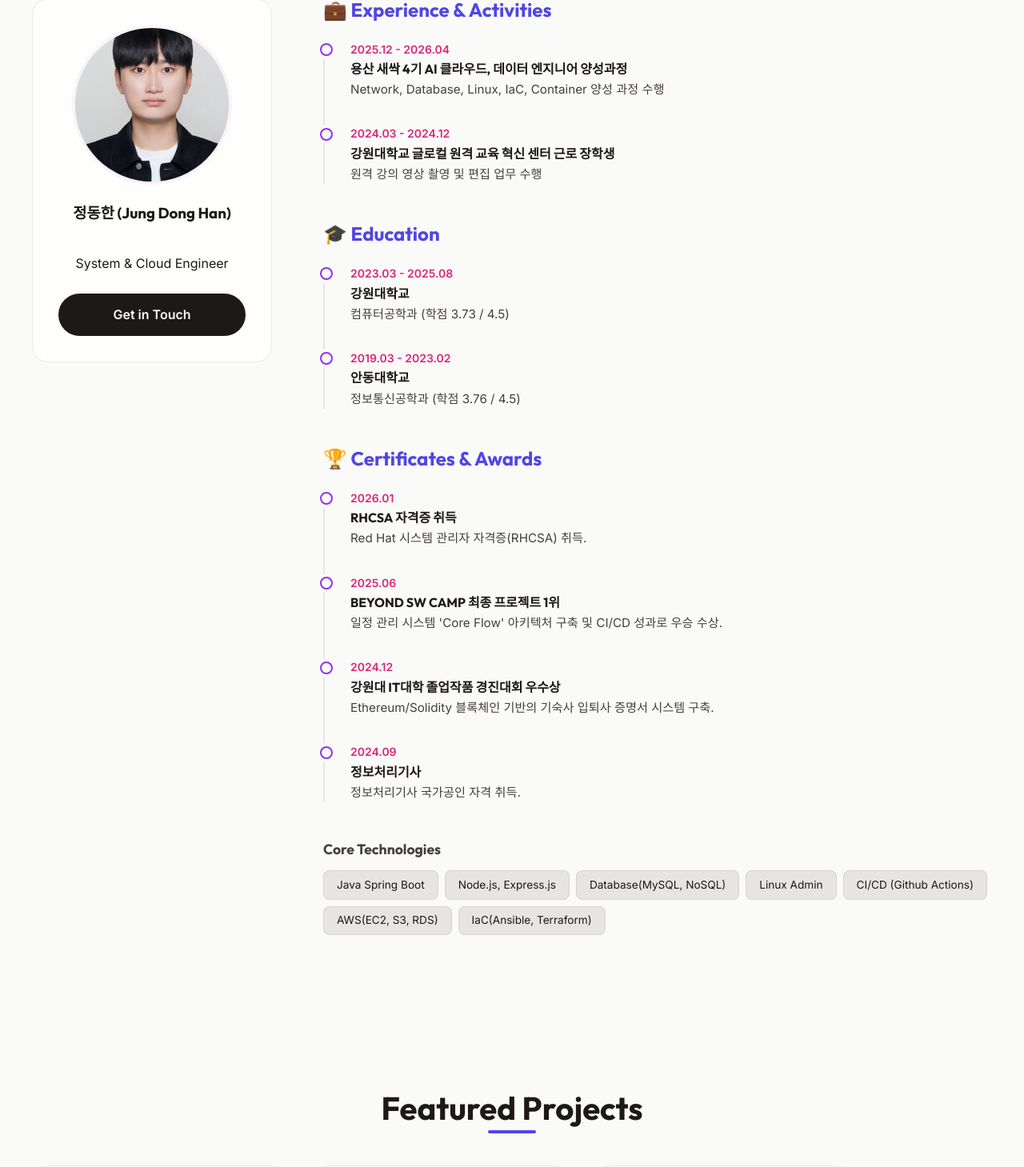
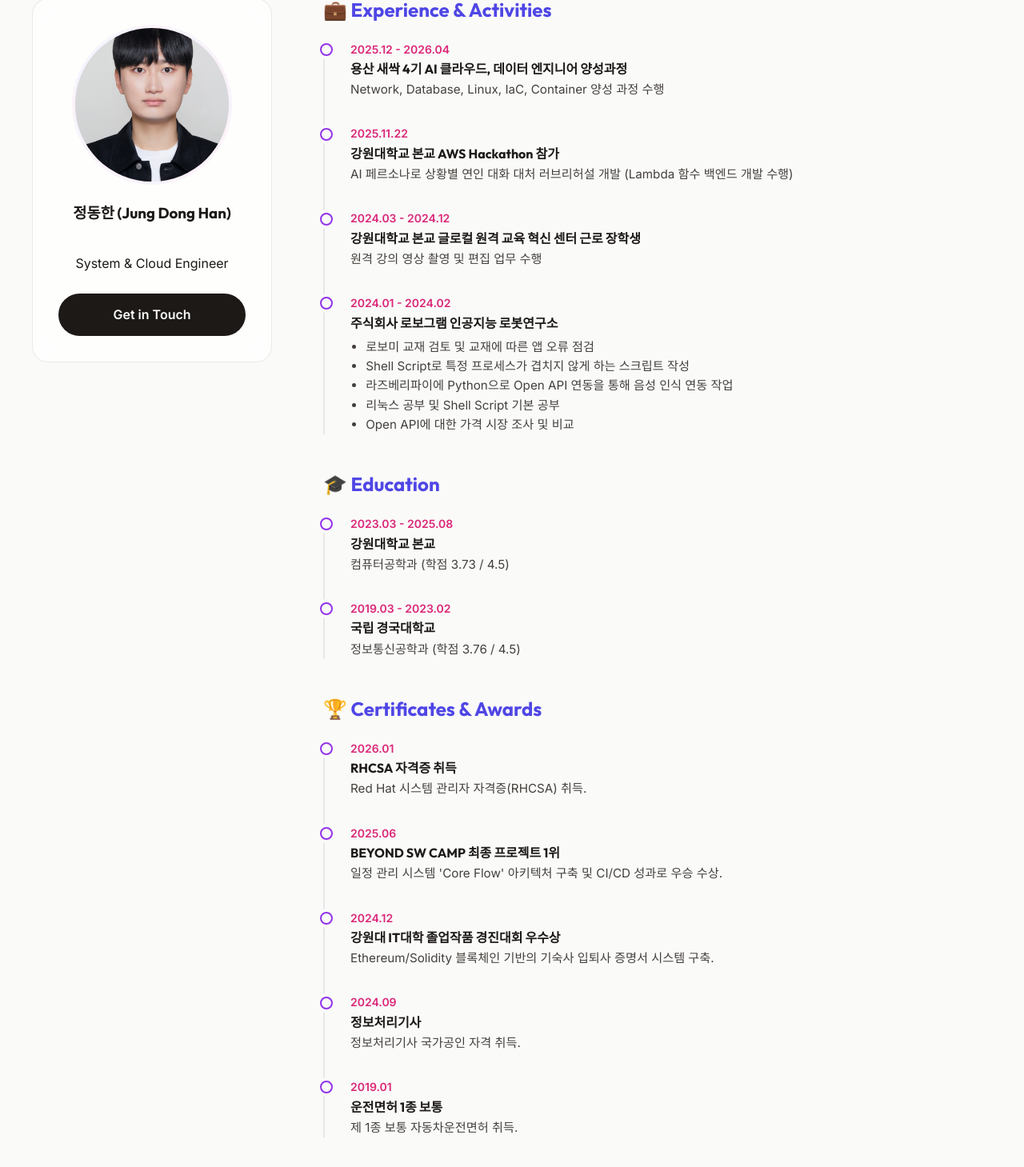
Before and after one commit to rainyday1367/rainyday1367.github.io, a Vue app: page / in a window 1280 px wide. Shown: the part 973-2432 px from the top of the page at 80% size. Built offline with nearby package versions, Linux system fonts and the light colour scheme.

Commit message:
Update Certificates: add Driver License

```diff
--- a/src/App.vue
+++ b/src/App.vue
@@ -98,10 +98,30 @@ onMounted(() => {
                 </div>
               </div>
               <div class="timeline-item">
+                <div class="timeline-date">2025.11.22</div>
+                <div class="timeline-content">
+                  <h4>강원대학교 본교 AWS Hackathon 참가</h4>
+                  <p>AI 페르소나로 상황별 연인 대화 대처 러브리허설 개발 (Lambda 함수 백엔드 개발 수행)</p>
+                </div>
+              </div>
+              <div class="timeline-item">
                 <div class="timeline-date">2024.03 - 2024.12</div>
                 <div class="timeline-content">
-                  <h4>강원대학교 글로컬 원격 교육 혁신 센터 근로 장학생</h4>
+                  <h4>강원대학교 본교 글로컬 원격 교육 혁신 센터 근로 장학생</h4>
                   <p>원격 강의 영상 촬영 및 편집 업무 수행</p>
+                </div>
+              </div>
+              <div class="timeline-item">
+                <div class="timeline-date">2024.01 - 2024.02</div>
+                <div class="timeline-content">
+                  <h4>주식회사 로보그램 인공지능 로봇연구소</h4>
+                  <ul style="color: var(--text-secondary); font-size: 0.95rem; padding-left: 1.2rem; margin-top: 0.5rem; list-style-type: disc;">
+                    <li>로보미 교재 검토 및 교재에 따른 앱 오류 점검</li>
+                    <li>Shell Script로 특정 프로세스가 겹치지 않게 하는 스크립트 작성</li>
+                    <li>라즈베리파이에 Python으로 Open API 연동을 통해 음성 인식 연동 작업</li>
+                    <li>리눅스 공부 및 Shell Script 기본 공부</li>
+                    <li>Open API에 대한 가격 시장 조사 및 비교</li>
+                  </ul>
                 </div>
               </div>
             </div>
@@ -113,14 +133,14 @@ onMounted(() => {
               <div class="timeline-item">
                 <div class="timeline-date">2023.03 - 2025.08</div>
                 <div class="timeline-content">
-                  <h4>강원대학교</h4>
+                  <h4>강원대학교 본교</h4>
                   <p>컴퓨터공학과 (학점 3.73 / 4.5)</p>
                 </div>
               </div>
               <div class="timeline-item">
                 <div class="timeline-date">2019.03 - 2023.02</div>
                 <div class="timeline-content">
-                  <h4>안동대학교</h4>
+                  <h4>국립 경국대학교</h4>
                   <p>정보통신공학과 (학점 3.76 / 4.5)</p>
                 </div>
               </div>
@@ -158,6 +178,13 @@ onMounted(() => {
                   <p>정보처리기사 국가공인 자격 취득.</p>
                 </div>
               </div>
+              <div class="timeline-item">
+                <div class="timeline-date">2019.01</div>
+                <div class="timeline-content">
+                  <h4>운전면허 1종 보통</h4>
+                  <p>제 1종 보통 자동차운전면허 취득.</p>
+                </div>
+              </div>
             </div>
           </div>
 
@@ -185,7 +212,7 @@ onMounted(() => {
         <!-- Project 1 -->
         <article class="project-card glass-panel">
           <div class="project-image" style="background: linear-gradient(135deg, rgba(79, 70, 229, 0.15), rgba(219, 39, 119, 0.15)); display:flex; align-items:center; justify-content:center; color: var(--accent-primary); font-size:4rem; font-weight:900; font-family:var(--font-display);">CF</div>
-          <h3>CoreFlow (협업 일정 관리 시스템)</h3>
+          <h3><a href="https://github.com/rainyday1367/be14-final-Ideality-CoreFlow" target="_blank">CoreFlow (협업 일정 관리 시스템)</a></h3>
           <p class="text-muted">
             배포 담당으로 CI/CD, AWS 배포를 수행했습니다.<br/>
             Github Actions와 AWS EC2/S3/Load Balancer 활용해 Blue-Green 무중단 배포 환경을 구축하였습니다.<br/>
@@ -202,7 +229,7 @@ onMounted(() => {
         <!-- Project 2 -->
         <article class="project-card glass-panel">
           <div class="project-image" style="background: linear-gradient(135deg, rgba(16, 185, 129, 0.15), rgba(59, 130, 246, 0.15)); display:flex; align-items:center; justify-content:center; color: #10b981; font-size:4rem; font-weight:900; font-family:var(--font-display);">MD</div>
-          <h3>MyLocalDiary</h3>
+          <h3><a href="https://github.com/rainyday1367/be14-4th-Ideality-MyLocalDiary" target="_blank">MyLocalDiary</a></h3>
           <p class="text-muted">
             지도 API를 활용하여 장소를 다이어리 형식으로 공유할 수 있는 SNS 시스템을 구축했습니다.<br/>
             JWT와 Spring Security를 활용해서 로그인 로직을 구현하였습니다.
```
